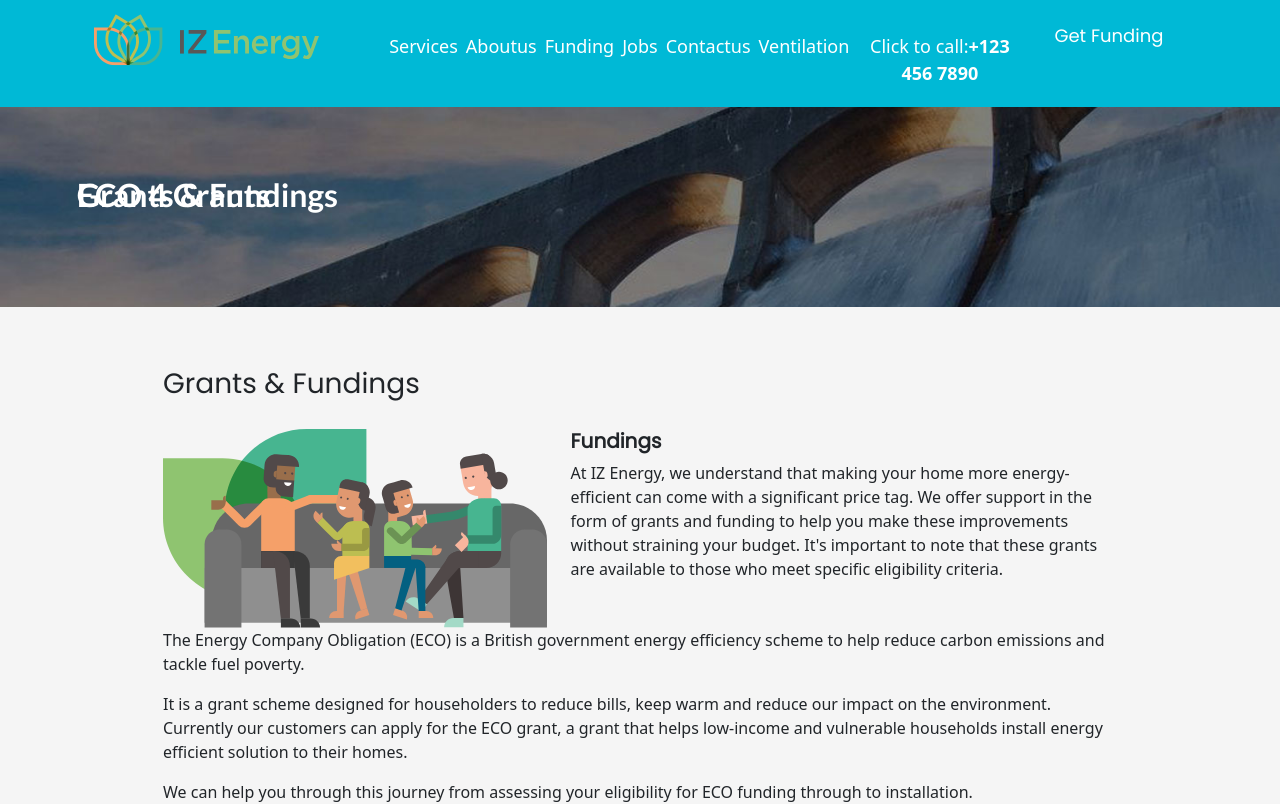
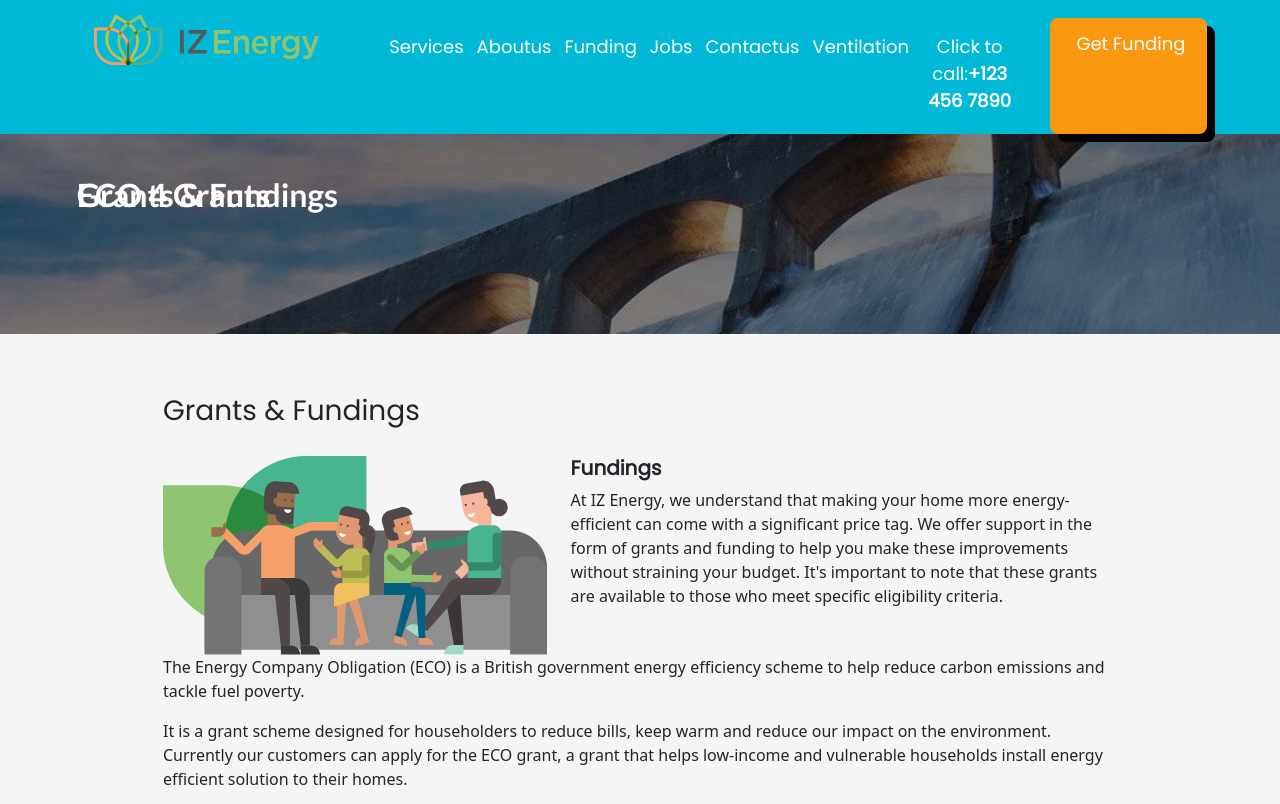
Before and after one commit to nithyasensri/energyiz, a React (Create React App) app: page /energyiz/funding in a window 1280 px wide. Shown: the top 804 px of the page. Built offline with nearby package versions, Linux system fonts and the light colour scheme.

Commit message:
Fixed bug/Added new feature

```diff
--- a/src/App.css
+++ b/src/App.css
@@ -39,7 +39,7 @@
   padding-left: 10px !important;
 }
 
-.list-col menu-a {
+.list-col .menu-a {
   margin-right: 5px;
   text-decoration: none !important;
   position: relative;
@@ -48,7 +48,7 @@
   font-family: font6;
 }
 
-.list-col menu-a .dropdown-menu {
+.list-col .menu-a .dropdown-menu {
   display: block;
   position: absolute;
   top: 100%;
@@ -66,14 +66,14 @@
 
 }
 
-.dropdown-menu menu-b, .submenu menu-c {
+.dropdown-menu .menu-b, .submenu .menu-c {
   color: #000 !important;
 }
 
 
 
 
-.list-col men-a:hover .dropdown-menu {
+.list-col .men-a:hover .dropdown-menu {
   opacity: 1;
   transform: translateY(0);
   pointer-events: auto;
@@ -110,7 +110,7 @@
   text-decoration: none !important;
 } */
 
-.submenu menu-b {
+.submenu .menu-b {
   list-style: none;
   font-size: 15px;
 }
@@ -136,7 +136,7 @@
   padding-top: 10px;
 }
 
-.funding .men-d {
+.funding{
   background-color: rgba(250, 152, 15, 1);
   color: #fff !important;
   padding: 12px 22px 12px 26px !important;
```
